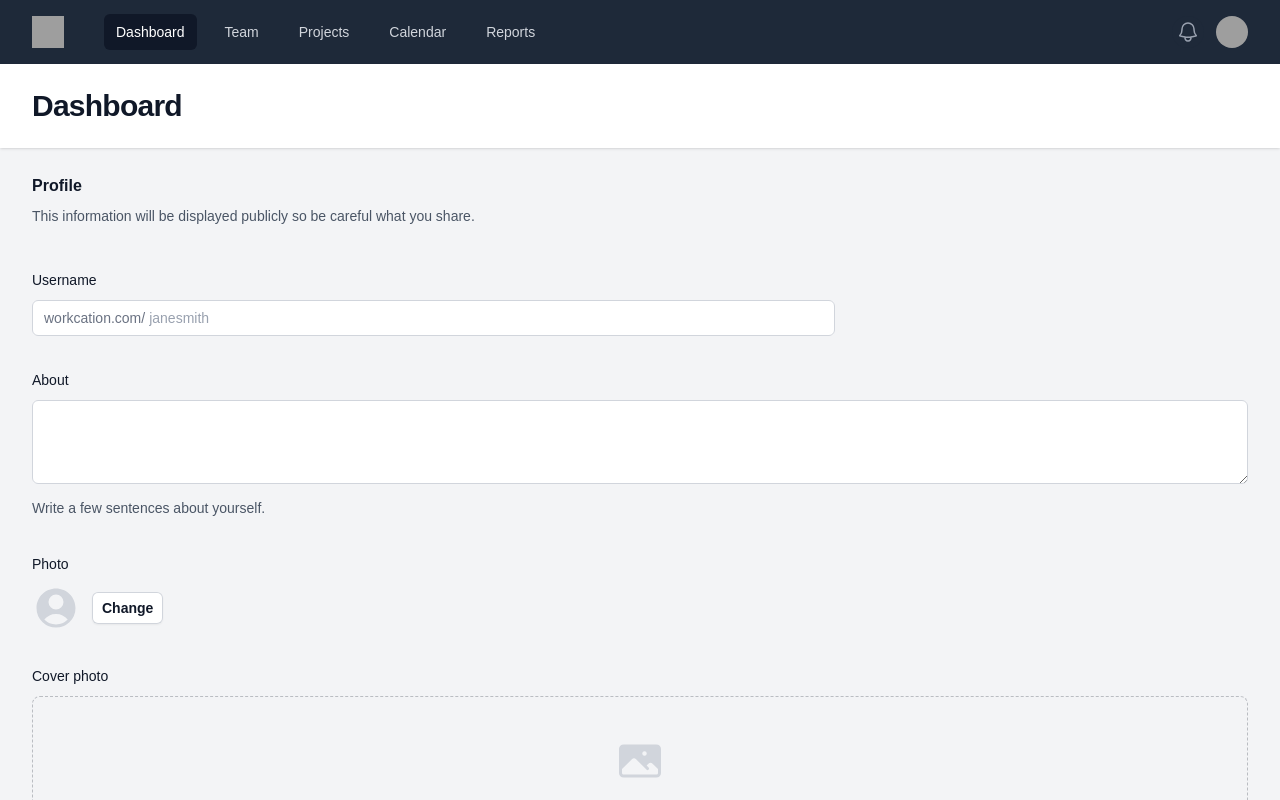
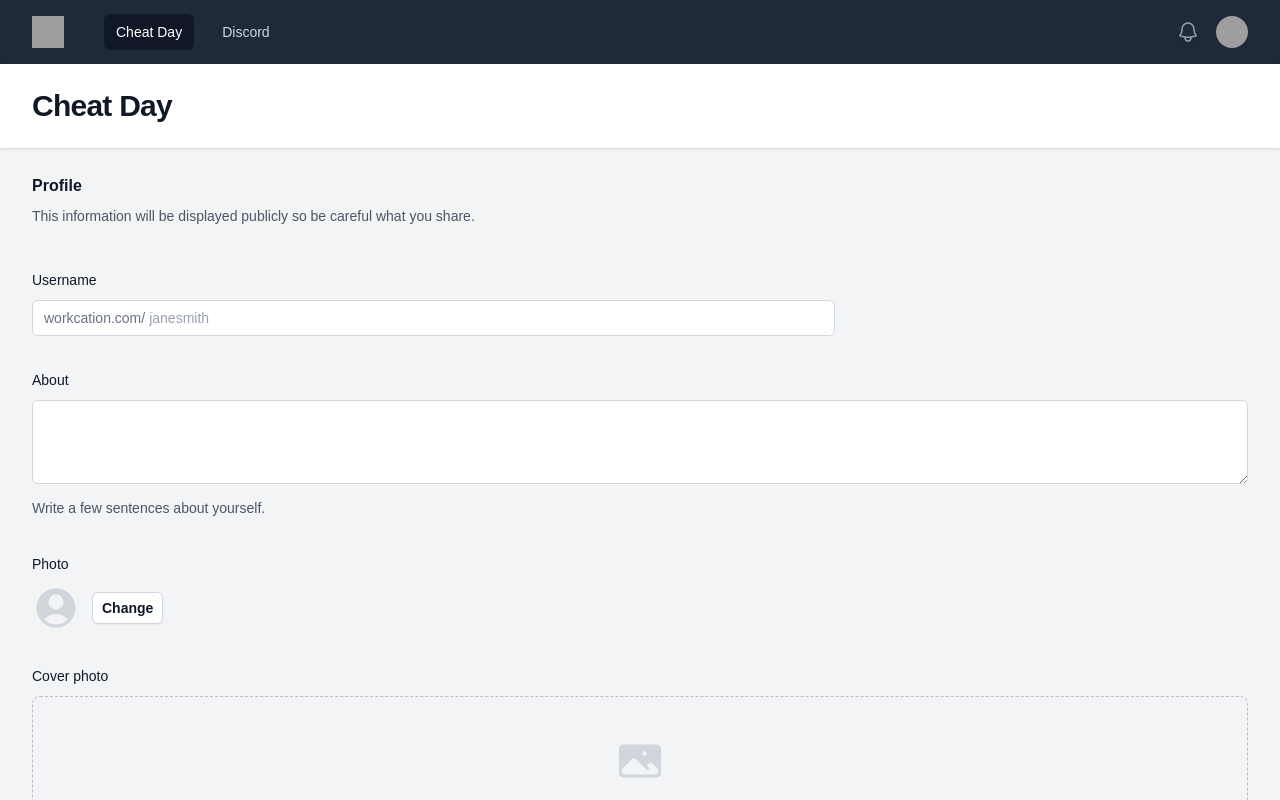
Before and after one commit to RTBlanco/cheat-day, a React (Vite) app: page / in a window 1280 px wide. Shown: the top 800 px of the page. Built offline with nearby package versions, Linux system fonts and the light colour scheme; grey boxes are pictures that could not be loaded; a web font is replaced by a local one.

Commit message:
removed useles links

```diff
--- a/src/containers/App.jsx
+++ b/src/containers/App.jsx
@@ -9,11 +9,11 @@ const user = {
     'https://images.unsplash.com/photo-1472099645785-5658abf4ff4e?ixlib=rb-1.2.1&ixid=eyJhcHBfaWQiOjEyMDd9&auto=format&fit=facearea&facepad=2&w=256&h=256&q=80',
 }
 const navigation = [
-  { name: 'Dashboard', href: '#', current: true },
-  { name: 'Team', href: '#', current: false },
-  { name: 'Projects', href: '#', current: false },
-  { name: 'Calendar', href: '#', current: false },
-  { name: 'Reports', href: '#', current: false },
+  { name: 'Cheat Day', href: '#', current: true },
+  { name: 'Discord', href: '#', current: false },
+  // { name: 'Projects', href: '#', current: false },
+  // { name: 'Calendar', href: '#', current: false },
+  // { name: 'Reports', href: '#', current: false },
 ]
 const userNavigation = [
   { name: 'Your Profile', href: '#' },
@@ -169,7 +169,7 @@ export default function App() {
 
         <header className="bg-white shadow-sm">
           <div className="mx-auto max-w-7xl px-4 py-6 sm:px-6 lg:px-8">
-            <h1 className="text-3xl font-bold tracking-tight text-gray-900">Dashboard</h1>
+            <h1 className="text-3xl font-bold tracking-tight text-gray-900">Cheat Day</h1>
           </div>
         </header>
         <main>
```
